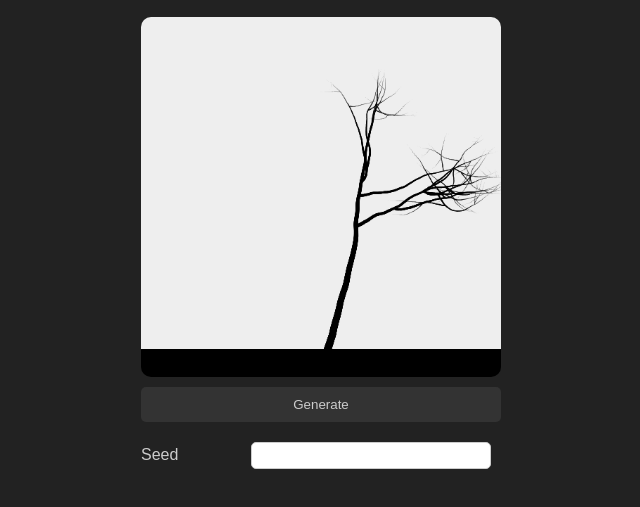
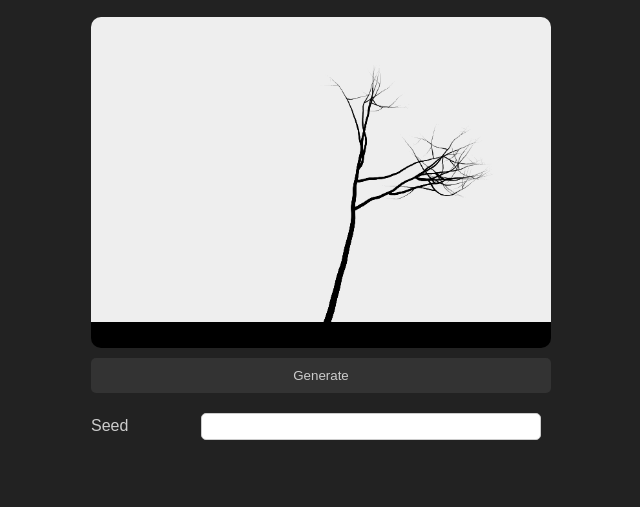
Before and after one commit to 3damp/js-experiments, a plain HTML site: page tree-generator/index.html in a window 1280 px wide. Shown: the part 83-590 px from the top of the page, without its empty margins (319-959 px from the left). Drawn offline with Linux system fonts and the light colour scheme.

Commit message:
change canvas size

```diff
--- a/tree-generator/base-style.css
+++ b/tree-generator/base-style.css
@@ -3,7 +3,7 @@
     --text-color: #ccc;
     --accent-color: #333;
 
-    --max-width: 400px;
+    --max-width: 500px;
 
     font-family: Arial, Helvetica, sans-serif;
 }
--- a/tree-generator/index.html
+++ b/tree-generator/index.html
@@ -15,7 +15,7 @@
     </header>
     <div class="content-container">
 
-        <canvas id="canvas" width="512" height="512" style="width: 100%; border-radius: 10px;"></canvas>
+        <canvas id="canvas" width="712" height="512" style="width: 100%; border-radius: 10px;"></canvas>
 
         <div class="controls-container">
             <button id="newButton">Generate</button>
```
